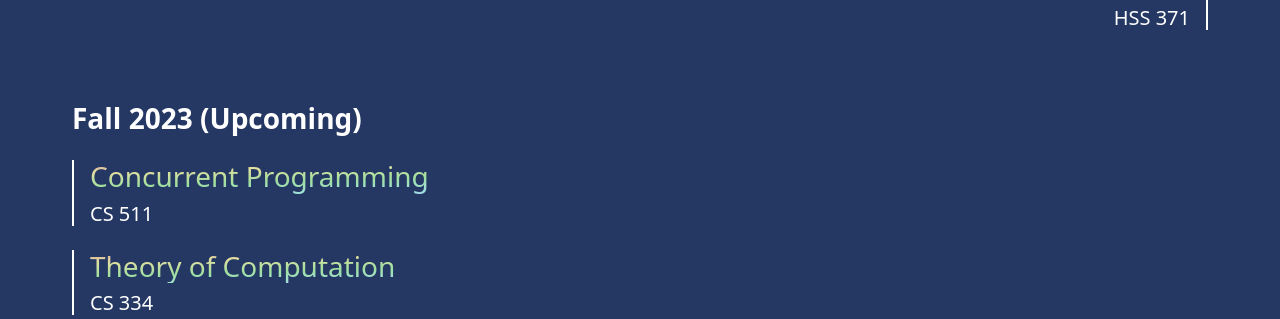
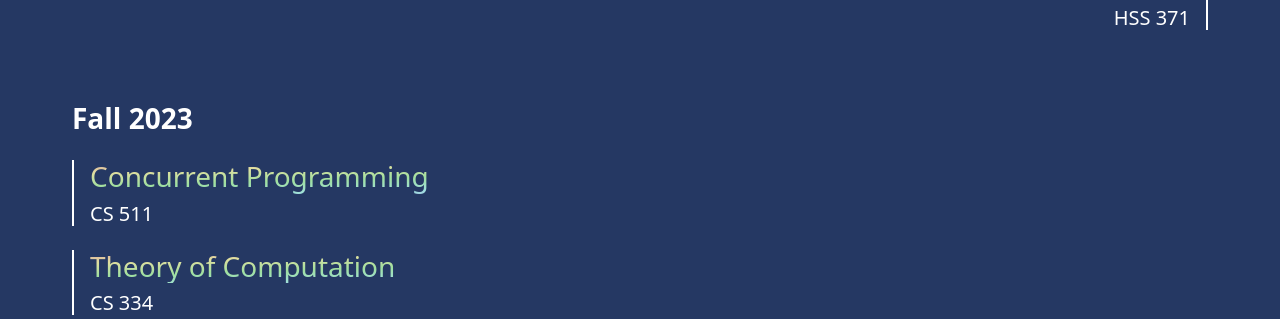
Before and after one commit to jharrisong830/jhg_app, a Flask app: page /roadmap in a window 1280 px wide. Shown: the part 2329-2648 px from the top of the page. Run offline with Flask 3, Linux system fonts and the light colour scheme.

Commit message:
smol change

```diff
--- a/api/templates/pages/roadmap.html
+++ b/api/templates/pages/roadmap.html
@@ -158,7 +158,7 @@
   <div id="year3" class="row py-xxl-4 py-0">
     <div id="fall23" class="col-xxl-6 py-xxl-0 py-4">
       <div class="ms-4 px-4">
-        <h3 class="text-body-emphasis fw-bold">Fall 2023 (Upcoming)</h3>
+        <h3 class="text-body-emphasis fw-bold">Fall 2023</h3>
         <div class="my-4 px-3 text-body-emphasis" style="border-left: 2px solid">
           <h3 class="text-body-emphasis technicolor">Concurrent Programming</h3>
           <h5 class="text-body-emphasis">CS 511</h5>
```
